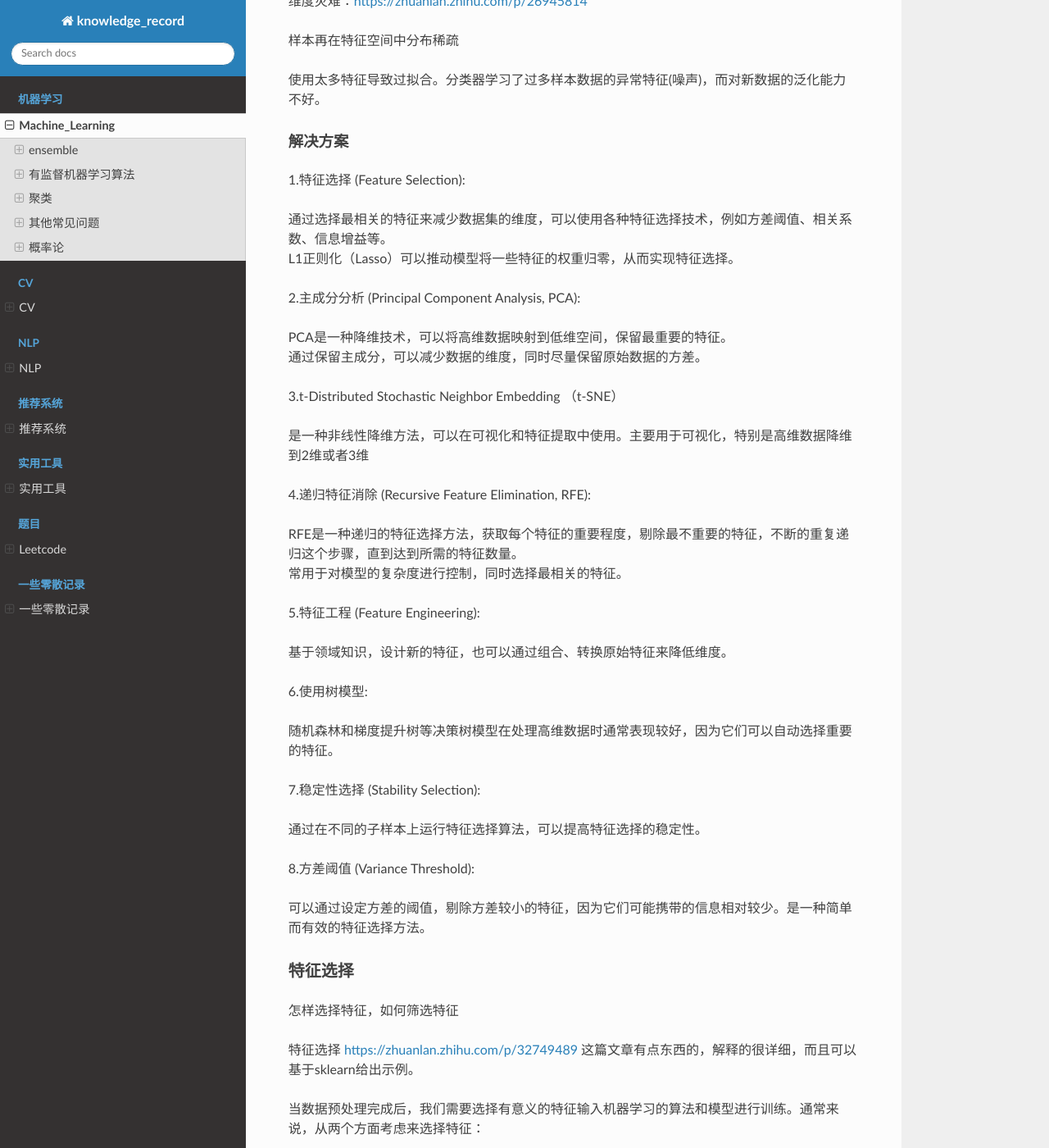
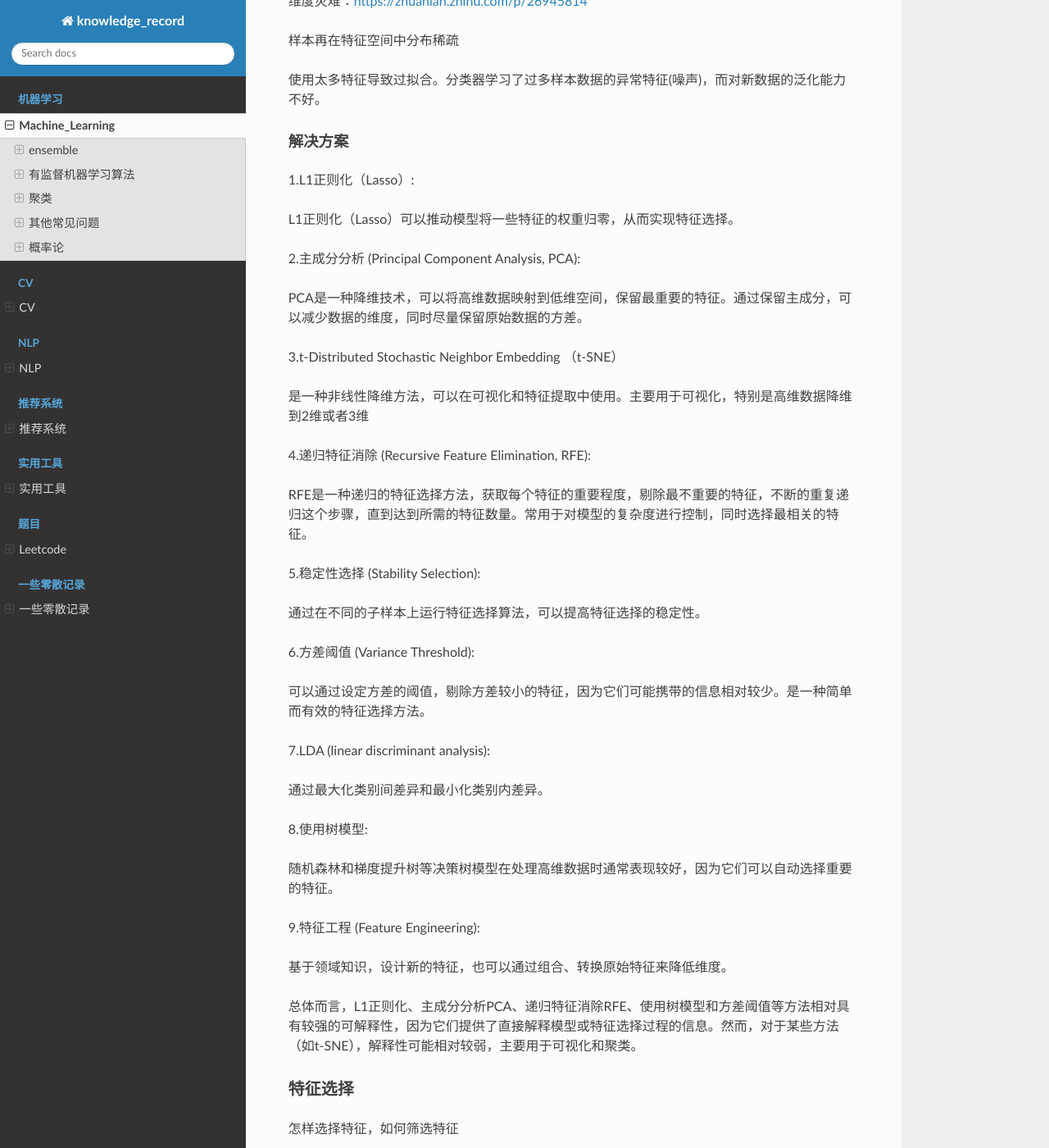
Before and after one commit to luochuankai-JHU/knowledge_record, a Sphinx documentation site: the page built from docs/machine_learning/machine_learning.rst, in a window 1280 px wide and 1400 px high, scrolled down 37170 px. Shown: the whole window at 82% size. Built offline with Sphinx 7.4.7 and the Read the Docs theme 2.0.0, drawn with Linux system fonts in a browser that asks for light colours.

Commit message:
features limitation

```diff
--- a/docs/machine_learning/machine_learning.rst
+++ b/docs/machine_learning/machine_learning.rst
@@ -1043,16 +1043,13 @@ https://www.zhihu.com/question/25532384/answer/1130818664 这个解答说的很
 
 解决方案
 ''''''''''''''''''''''''''''''''''
-1.特征选择 (Feature Selection):
+1.L1正则化（Lasso）:
 
-| 通过选择最相关的特征来减少数据集的维度，可以使用各种特征选择技术，例如方差阈值、相关系数、信息增益等。
 | L1正则化（Lasso）可以推动模型将一些特征的权重归零，从而实现特征选择。
 
 2.主成分分析 (Principal Component Analysis, PCA):
 
-| PCA是一种降维技术，可以将高维数据映射到低维空间，保留最重要的特征。
-| 通过保留主成分，可以减少数据的维度，同时尽量保留原始数据的方差。
-
+| PCA是一种降维技术，可以将高维数据映射到低维空间，保留最重要的特征。通过保留主成分，可以减少数据的维度，同时尽量保留原始数据的方差。
 
 3.t-Distributed Stochastic Neighbor Embedding  （t-SNE）
 
@@ -1060,26 +1057,29 @@ https://www.zhihu.com/question/25532384/answer/1130818664 这个解答说的很
 
 4.递归特征消除 (Recursive Feature Elimination, RFE):
 
-| RFE是一种递归的特征选择方法，获取每个特征的重要程度，剔除最不重要的特征，不断的重复递归这个步骤，直到达到所需的特征数量。
-| 常用于对模型的复杂度进行控制，同时选择最相关的特征。
+| RFE是一种递归的特征选择方法，获取每个特征的重要程度，剔除最不重要的特征，不断的重复递归这个步骤，直到达到所需的特征数量。常用于对模型的复杂度进行控制，同时选择最相关的特征。
 
+5.稳定性选择 (Stability Selection):
 
-5.特征工程 (Feature Engineering):
+| 通过在不同的子样本上运行特征选择算法，可以提高特征选择的稳定性。
+
+6.方差阈值 (Variance Threshold):
+
+| 可以通过设定方差的阈值，剔除方差较小的特征，因为它们可能携带的信息相对较少。是一种简单而有效的特征选择方法。
+
+7.LDA (linear discriminant analysis):
+
+| 通过最大化类别间差异和最小化类别内差异。
+
+8.使用树模型:
+
+| 随机森林和梯度提升树等决策树模型在处理高维数据时通常表现较好，因为它们可以自动选择重要的特征。
+
+9.特征工程 (Feature Engineering):
 
 | 基于领域知识，设计新的特征，也可以通过组合、转换原始特征来降低维度。
 
-6.使用树模型:
-
-| 随机森林和梯度提升树等决策树模型在处理高维数据时通常表现较好，因为它们可以自动选择重要的特征。
-
-7.稳定性选择 (Stability Selection):
-
-| 通过在不同的子样本上运行特征选择算法，可以提高特征选择的稳定性。
-
-
-8.方差阈值 (Variance Threshold):
-
-| 可以通过设定方差的阈值，剔除方差较小的特征，因为它们可能携带的信息相对较少。是一种简单而有效的特征选择方法。
+总体而言，L1正则化、主成分分析PCA、递归特征消除RFE、使用树模型和方差阈值等方法相对具有较强的可解释性，因为它们提供了直接解释模型或特征选择过程的信息。然而，对于某些方法（如t-SNE），解释性可能相对较弱，主要用于可视化和聚类。
 
 
 特征选择
```
